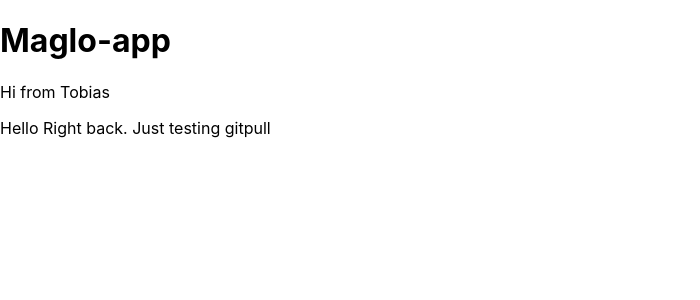
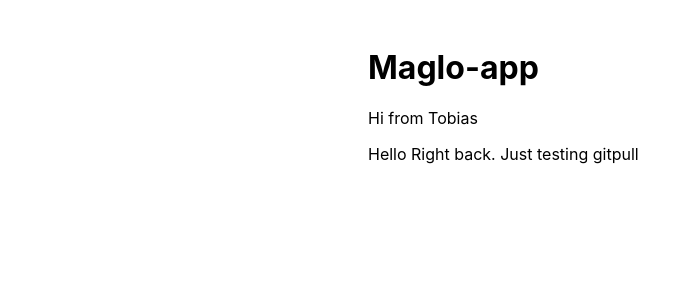
Before and after one commit to maglo-app/maglo-app, a Next.js app: page / in a window 1280 px wide. Shown: the top 300 px of the page, without its empty margins (0-700 px from the left). Built offline with nearby package versions, Linux system fonts and the light colour scheme.

Commit message:
layout working - navbar comp created

```diff
--- /dev/null
+++ b/components/layout.js
@@ -0,0 +1,11 @@
+import styles from '../styles/layout.module.css'
+
+function Layout({children}) {
+    return (
+        <div className={styles.container}>
+            {children}
+        </div>
+     );
+}
+
+export default Layout;
--- a/pages/index.js
+++ b/pages/index.js
@@ -2,9 +2,11 @@
 import Image from "next/image";
 import styles from "../styles/Home.module.css";
 
+import Layout from "../components/layout";
+
 export default function Home() {
   return (
-    <>
+    <Layout>
       <Head>
         <title>
           Front page
@@ -15,6 +17,6 @@
         <p>Hi from Tobias</p>
         <p>Hello Right back. Just testing gitpull</p>
       </div>
-    </>
+    </Layout>
   );
 }
--- /dev/null
+++ b/styles/layout.module.css
@@ -0,0 +1,5 @@
+.container {
+    max-width: 36rem;
+    padding: 0 1rem;
+    margin: 3rem auto 6rem;
+  }
```
Also changed, not shown: components/navbar.js (added, +9 -0 lines), layouts/navbar.js (deleted, +0 -9 lines).
